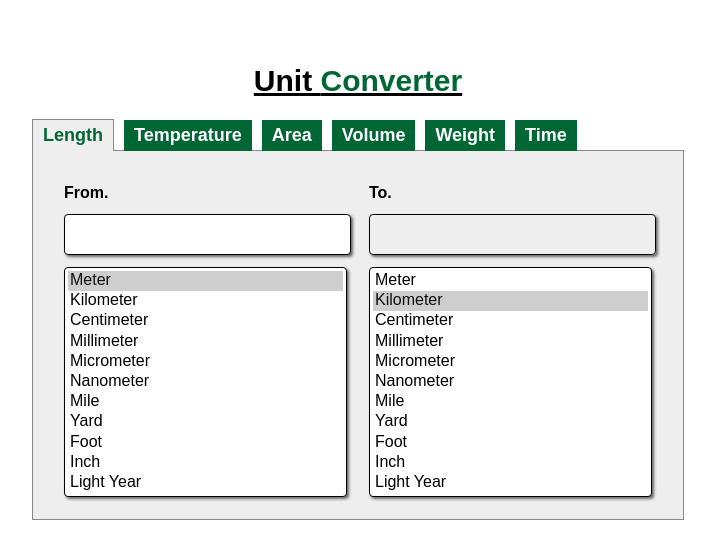
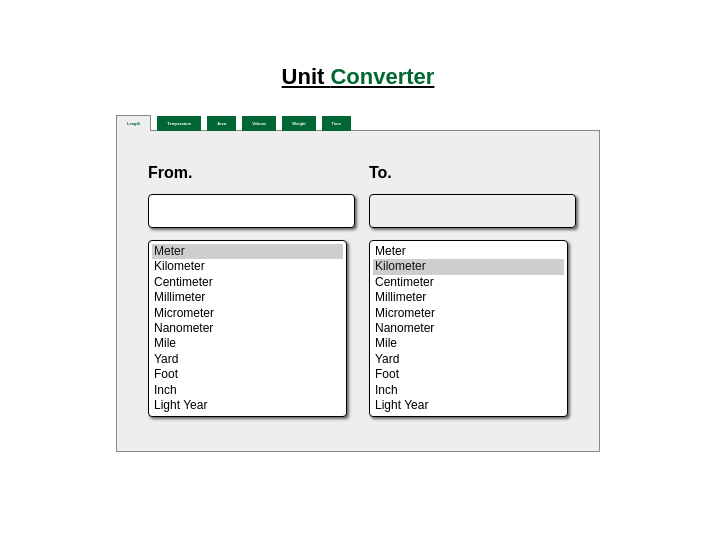
Before and after one commit to ljaureguil/Comv, a plain HTML site: page index.html in a window 1280 px wide. Shown: the whole page, without its empty margins (282-997 px from the left). Drawn offline with Linux system fonts and the light colour scheme.

Commit message:
Update index.css

```diff
--- a/css/index.css
+++ b/css/index.css
@@ -11,10 +11,10 @@ body{
     background-color: #006633;
     color: white;
     border: 0;
-    margin-right: 10px;
+    margin-right: 6px;
     padding: 5px 10px;
     cursor: pointer;
-    font-size: 18px;
+    font-size: 4px;
     font-weight: 700;
     position: relative;
     top: 0.8px;
@@ -28,7 +28,7 @@ body{
 .main-container h2{
     text-align: center;
     margin-bottom: 20px;
-    font-size: 30px;
+    font-size: 22px;
     text-decoration: underline;
 }
 .main-container h2 span{
@@ -50,7 +50,7 @@ body{
     border: 1px solid #000;
     border-radius: 4px;
     box-shadow: 2px 2px 3px #666;
-    font-size: 20px;
+    font-size: 14px;
     width:95%;
 }
 .container table tr input:disabled{
@@ -62,7 +62,7 @@ body{
     border: 1px solid #000;
     border-radius: 4px;
     box-shadow: 2px 2px 3px #666;
-    font-size: 16px;
+    font-size: 12px;
 }
 
 input::-webkit-outer-spin-button,
```
